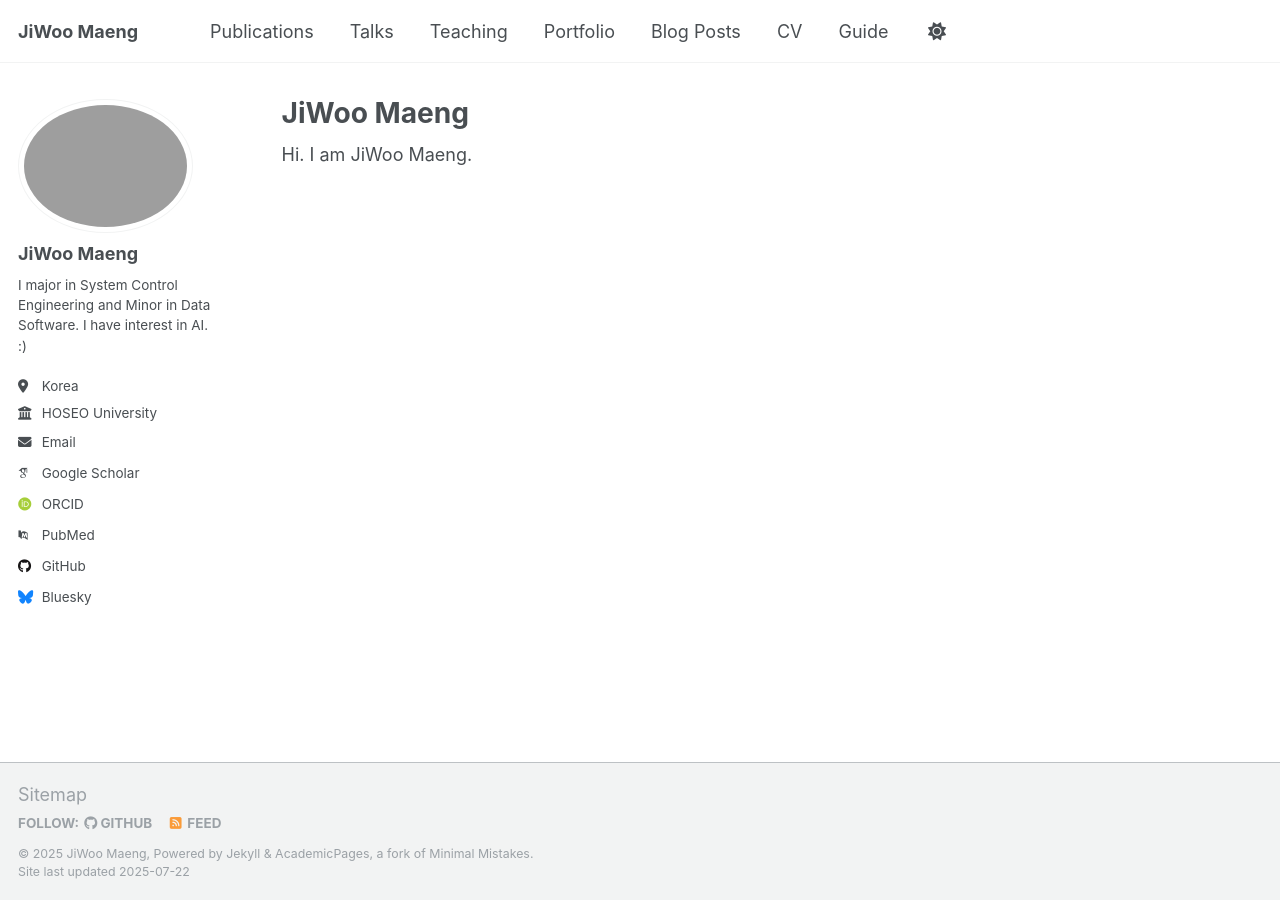
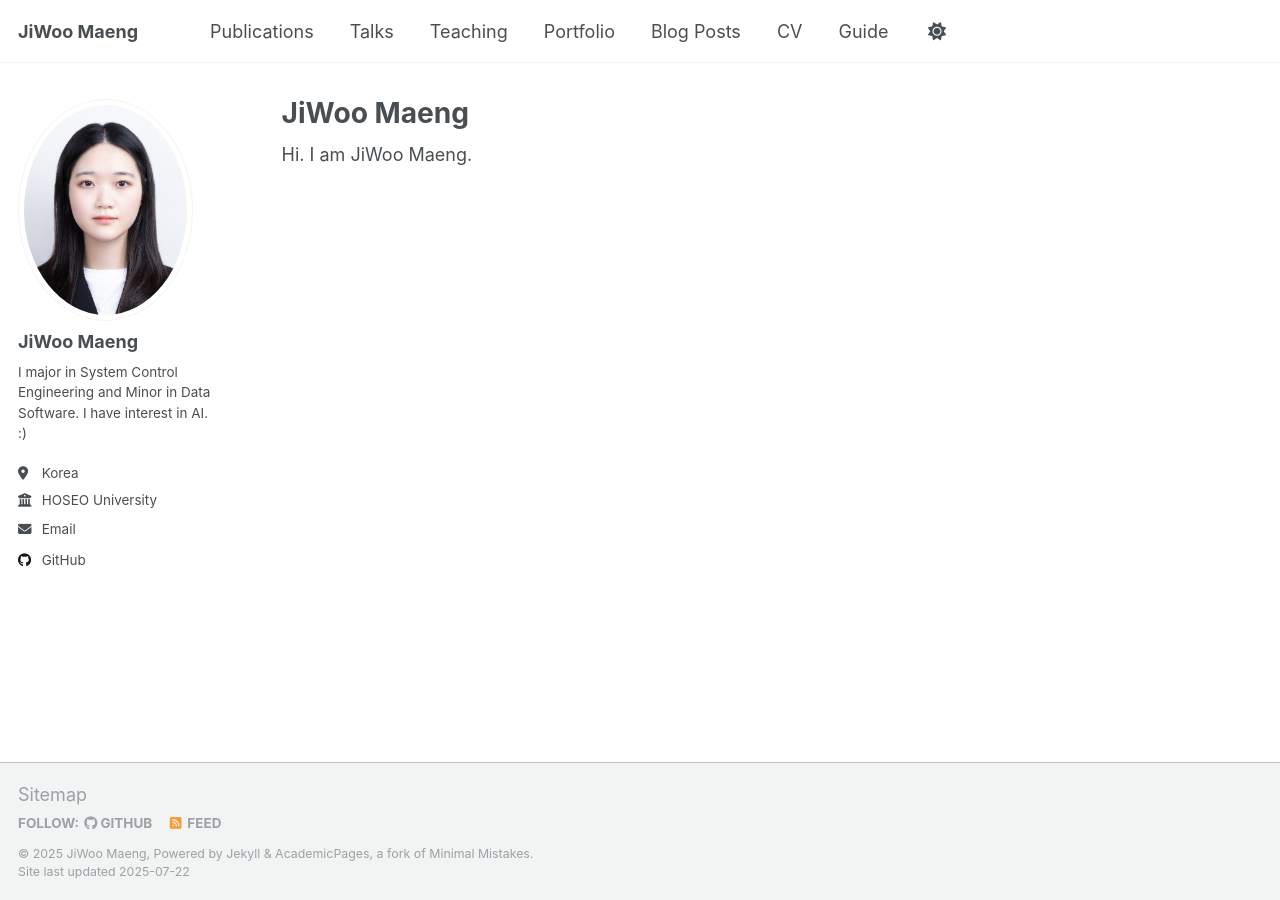
Before and after one commit to JiWoo-M02/JiWoo-M02.github.io, a Jekyll site: the page built from _pages/about.md, in a window 1280 px wide. Built offline with Jekyll 4.4.1, drawn with Linux system fonts in a browser that asks for light colours; some web fonts are replaced; a script that is not in the unit is left out.

Commit message:
Update _config.yml

```diff
--- a/_config.yml
+++ b/_config.yml
@@ -22,7 +22,7 @@ repository               : "academicpages/academicpages.github.io"
 #               Additional customization can be done by editing /_includes/author-profile.html
 author:
   # Biographic information
-  avatar           : "ME.jpg"
+  avatar           : "ME1.jpg"
   name             : "JiWoo Maeng"
   bio              : "I major in System Control Engineering and Minor in Data Software. I have interest in AI. :)"
   location         : "Korea"
@@ -33,11 +33,11 @@ author:
   # Academic websites
   academia         : # URL
   arxiv            : # URL - Update with the correct link to your profile
-  googlescholar    : "https://scholar.google.com/citations?user=PS_CX0AAAAAJ"
+  googlescholar    : #"https://scholar.google.com/citations?user=PS_CX0AAAAAJ"
   impactstory      : # URL
-  orcid            : "http://orcid.org/yourorcidurl"
+  orcid            : #"http://orcid.org/yourorcidurl"
   semantic         : # URL
-  pubmed           : "https://www.ncbi.nlm.nih.gov/pubmed/?term=john+snow"
+  pubmed           : #"https://www.ncbi.nlm.nih.gov/pubmed/?term=john+snow"
   researchgate     : # URL
   scopus           : # URL
 
@@ -51,7 +51,7 @@ author:
 
   # Social media
   artstation       : # Username
-  bluesky          : "bsky.app" # Replace this with you Bluesky username
+  bluesky          : #"bsky.app" # Replace this with you Bluesky username
   facebook         : # Username
   flickr           : # Username
   foursquare       : # Username
```
